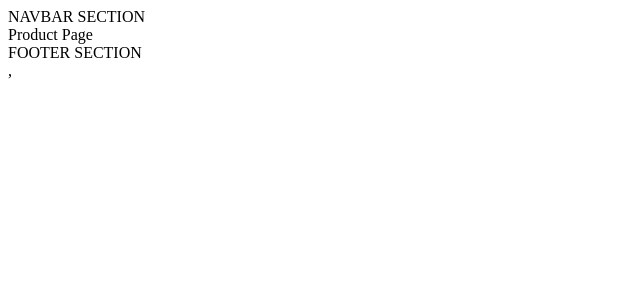
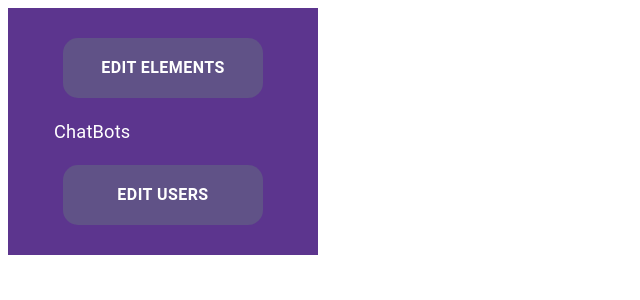
Before and after one commit to dyrpit/orderly-ai-2, a React (Vite) app: page /product in a window 1280 px wide. Shown: the top 300 px of the page, without its empty margins (0-640 px from the left). Built offline with nearby package versions, Linux system fonts and the light colour scheme.

Commit message:
Oby się nic nie wykurwiło bo musze cos sprawdzic

```diff
--- a/src/App.tsx
+++ b/src/App.tsx
@@ -1,14 +1,16 @@
 import { Outlet } from 'react-router-dom';
 import './App.css';
-import { LoginModal } from './Components/index.ts';
+// import { LoginModal, } from './Components/index.ts';
+import { AdminNavbar } from "./Components/index.ts";
 
 function App() {
 
   return (
     <>
-      <div>NAVBAR SECTION</div>
+      {/* <div>NAVBAR SECTION</div>
       <Outlet />
-      <div>FOOTER SECTION</div>
+      <div>FOOTER SECTION</div> */}
+      <AdminNavbar></AdminNavbar>
     </>
   );
 }
--- /dev/null
+++ b/src/Components/AdminNavbar/AdminNavbar.styles.tsx
@@ -0,0 +1,46 @@
+import { Box, Button, TextField, List, ListItem, ListItemButton, ListItemIcon, ListItemText, Typography } from "@mui/material";
+import { styled } from "@mui/material/styles";
+import { fontSizeVar } from "../../Theme/variables";
+
+export const ANContainer = styled(Box)(({ theme: theme }) => ({
+ backgroundColor: theme.palette.background.paper,
+ width: "310px",
+ height: "100%",
+ padding: "30px 0 30px 0",
+}));
+
+export const ANContent = styled(Typography)(({ theme: theme }) => ({
+ width: "100%",
+ display: "flex",
+ flexDirection: "column",
+ fontSize: theme.typography.fontSize,
+ fontWeight: theme.typography.fontWeightMedium,
+}));
+
+export const ANList = styled(List)(({ theme: theme }) => ({
+ width: "100%",
+ display: "flex",
+ paddingLeft: "30px",
+ flexDirection: "column",
+ color: fontSizeVar.loginModalDefault,
+}));
+
+export const ANListItem = styled(ListItem)(({ theme: theme }) => ({}))
+
+export const ANListItemButton = styled(ListItemButton)(({ theme: theme }) => ({}));
+export const ANListItemIcon = styled(ListItemIcon)(({ theme: theme }) => ({}));
+export const ANListItemText = styled(ListItemText)(({ theme: theme }) => ({}));
+
+
+export const ANButton = styled(Button)(({ theme: theme }) => ({
+ width: "200px",
+ height: "60px",
+ borderRadius: "15px",
+ backgroundColor: theme.palette.info.main,
+ display: "flex",
+ margin: "auto",
+ color: fontSizeVar.loginModalDefault,
+ "&:hover": {
+  backgroundColor: theme.palette.info.dark,
+ },
+}));
--- /dev/null
+++ b/src/Components/AdminNavbar/AdminNavbar.tsx
@@ -0,0 +1,92 @@
+import { ANButton, ANContainer, ANContent, ANList, ANListItemButton, ANListItemIcon, ANListItemText } from "./AdminNavbar.styles";
+
+function getItems() {
+ return {
+  list: [
+   {
+    id: 1,
+    title: "Google",
+    items: [
+     {
+      id: 1,
+      name: "Android",
+      subitems: [
+       {
+        id: 1,
+        name: "Nougat",
+       },
+       {
+        id: 2,
+        name: "Lollipop",
+       },
+      ],
+     },
+     {
+      id: 2,
+      name: "Chrome",
+     },
+    ],
+   },
+   {
+    id: 2,
+    title: "Apple",
+    items: [
+     {
+      id: 1,
+      name: "Mac",
+     },
+     {
+      id: 2,
+      name: "Iphone",
+      subitems: [
+       {
+        id: 1,
+        name: "Iphone 6",
+       },
+       {
+        id: 2,
+        name: "Iphone 10",
+       },
+      ],
+     },
+    ],
+   },
+   {
+    id: 3,
+    title: "Uber",
+    items: [
+     {
+      id: 1,
+      name: "Eats",
+     },
+     {
+      id: 2,
+      name: "Freight",
+     },
+    ],
+   },
+  ],
+ };
+}
+
+export function AdminNavbar() {
+ const items = getItems();
+ return (
+  <ANContainer>
+   <ANContent>
+    <ANButton
+     onClick={() => {
+      alert("Clicked!");
+     }}>
+     Edit Elements
+    </ANButton>
+    <ANList>
+     <ANListItemButton>
+      <ANListItemText primary="ChatBots"></ANListItemText>
+     </ANListItemButton>
+    </ANList>
+    <ANButton>Edit Users</ANButton>
+   </ANContent>
+  </ANContainer>
+ );
+}
--- a/src/Components/LoginModal/LoginModal.styles.tsx
+++ b/src/Components/LoginModal/LoginModal.styles.tsx
@@ -1,11 +1,11 @@
 import { Box, Button, TextField, Typography } from "@mui/material";
 import { styled } from "@mui/material/styles";
 
-export const ModalContainer = styled(Box)(({theme: any}) => ({
+export const ModalContainer = styled(Box)(({ theme: any }) => ({
  backgroundColor: "#352F44",
  width: "828px",
  height: "500px",
-}))
+}));
 
 export const ModalHeader = styled(Typography)(({ theme: any }) => ({
  width: "278px",
@@ -44,7 +44,7 @@ export const ModalInput = styled(TextField)(({ theme: any }) => ({
   color: "#FFFFFF",
   marginLeft: "20px",
   marginRight: "20px",
-  }
+ },
 }));
 
 export const ModalButton = styled(Button)(({ theme: any }) => ({
@@ -54,7 +54,6 @@ export const ModalButton = styled(Button)(({ theme: any }) => ({
  backgroundColor: "#605287",
  display: "flex",
  margin: "auto",
-  color: "#FFFFFF",
 }));
 
 export const ModalFooter = styled(Typography)(({ theme: any }) => ({
--- a/src/Components/index.ts
+++ b/src/Components/index.ts
@@ -1 +1,2 @@
 export * from './LoginModal/LoginModal';
+export * from './AdminNavbar/AdminNavbar';
--- a/src/Theme/ThemeProvider.ts
+++ b/src/Theme/ThemeProvider.ts
@@ -1,4 +1,4 @@
-import { createTheme } from "@mui/material";
+import { createTheme } from "@mui/material/styles";
 import { colorVar } from "./variables";
 
 export const theme = createTheme({
@@ -9,18 +9,18 @@ export const theme = createTheme({
 		},
 		text: {
 			primary: colorVar.textColor,
-      secondary: colorVar.textColorDark
+			secondary: colorVar.textColorDark,
 		},
 		info: {
 			main: colorVar.smallAccent,
 			light: colorVar.smallAccentLight,
-      dark: colorVar.inputBackground
-    }
+			dark: colorVar.inputBackground,
+		},
 	},
 	typography: {
 		fontSize: 16,
 		fontWeightBold: 700,
 		fontWeightMedium: 600,
 		fontWeightRegular: 400,
-  }
+	},
 });
--- a/src/Theme/variables.ts
+++ b/src/Theme/variables.ts
@@ -7,3 +7,8 @@ export const colorVar: Record<string, string> = {
 	textColorDark: "#9592A0",
 	inputBackground: "#433F47",
 };
+
+export const fontSizeVar: Record<string, string> = {
+	loginModalHeader: "48px",
+	loginModalDefault: "#FFFFFF",
+};
--- a/src/main.tsx
+++ b/src/main.tsx
@@ -33,6 +33,6 @@ ReactDOM.createRoot(document.getElementById('root')!).render(
   <ThemeProvider theme={theme}>
     <React.StrictMode>
       <RouterProvider router={router} />
-    </React.StrictMode>,
+    </React.StrictMode>
   </ThemeProvider>
 );
```
Also changed, not shown: 1 other file (tests, documents, lock files or other folders). Lines whose indentation alone changed are shown as unchanged.
